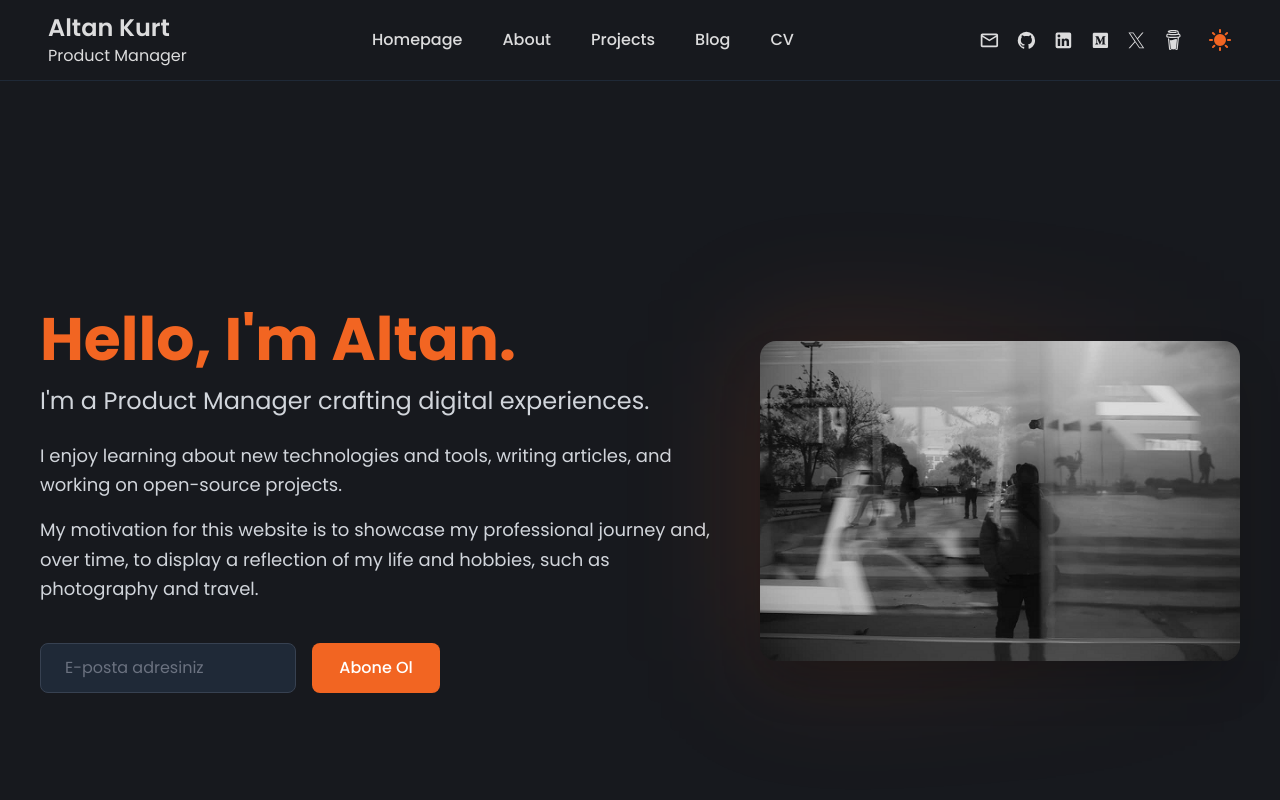
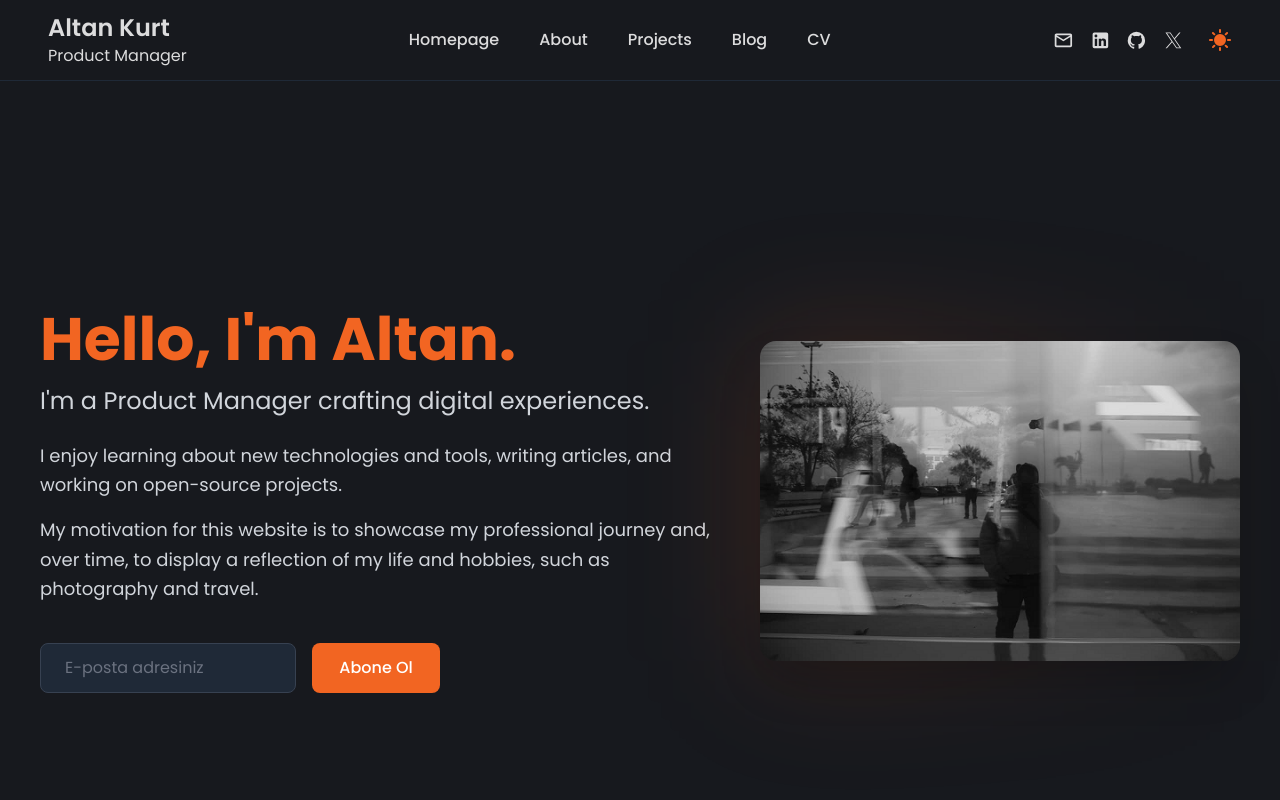
Before and after one commit to altankurt/altankurt.com, a Next.js app: page / in a window 1280 px wide. Shown: the top 800 px of the page. Built offline with nearby package versions, Linux system fonts and the light colour scheme.

Commit message:
redesign for header

```diff
--- a/src/components/Header.js
+++ b/src/components/Header.js
@@ -3,7 +3,7 @@ import { useRouter } from 'next/router'
 import ThemeSwitch from './ThemeSwitch'
 import { useState } from 'react'
 
-import { Email, Github, Linkedin, Medium, Twitter, Coffee } from '../assets/icons'
+import { Email, Github, Linkedin, Twitter } from '../assets/icons'
 
 export default function Header() {
   const router = useRouter()
@@ -17,12 +17,10 @@ export default function Header() {
           <div className="flex items-center gap-6">
             <Link href={'/'} className="flex items-center gap-4 group">
               <div>
-                <h1 className="logo-text text-[#171c24] dark:text-[#dcdcdd] group-hover:text-[#d85a1b] transition-colors duration-200">
+                <h1 className="logo-text text-[#171c24] dark:text-[#dcdcdd] transition-colors duration-200">
                   Altan Kurt
                 </h1>
-                <p className="text-body-small text-[#171c24] dark:text-[#dcdcdd]">
-                  Product Manager
-                </p>
+                <p className="header-pm-text">Product Manager</p>
               </div>
             </Link>
           </div>
@@ -93,7 +91,7 @@ export default function Header() {
               Blog
             </Link>
             <Link
-              href={'/Altan_Kurt_Resume.pdf'}
+              href={'/Altan_Kurt_Product_Manager.pdf'}
               rel="noopener noreferrer"
               target="_blank"
               className="nav-text text-[#171c24] dark:text-[#dcdcdd] hover:text-[#d85a1b] dark:hover:text-[#d85a1b] transition-colors duration-200"
@@ -107,12 +105,21 @@ export default function Header() {
             <div className="flex items-center gap-4">
               <a
                 aria-label="Email link"
-                href="mailto:hello@altankurt.dev"
+                href="mailto:hello@altankurt.com"
                 rel="noopener noreferrer"
                 target="_blank"
                 className="nav-text text-[#171c24] dark:text-[#dcdcdd] hover:text-[#d85a1b] dark:hover:text-[#d85a1b] transition-colors duration-200"
               >
                 <Email />
+              </a>
+              <a
+                aria-label="Linkedin profile link"
+                href="https://www.linkedin.com/in/altankurt/"
+                rel="noopener noreferrer"
+                target="_blank"
+                className="nav-text text-[#171c24] dark:text-[#dcdcdd] hover:text-[#d85a1b] dark:hover:text-[#d85a1b] transition-colors duration-200"
+              >
+                <Linkedin />
               </a>
               <a
                 aria-label="Github profile link"
@@ -124,24 +131,6 @@ export default function Header() {
                 <Github />
               </a>
               <a
-                aria-label="Linkedin profile link"
-                href="https://www.linkedin.com/in/altankurt/"
-                rel="noopener noreferrer"
-                target="_blank"
-                className="nav-text text-[#171c24] dark:text-[#dcdcdd] hover:text-[#d85a1b] dark:hover:text-[#d85a1b] transition-colors duration-200"
-              >
-                <Linkedin />
-              </a>
-              <a
-                aria-label="Medium profile link"
-                href="https://altankurt.medium.com/"
-                rel="noopener noreferrer"
-                target="_blank"
-                className="nav-text text-[#171c24] dark:text-[#dcdcdd] hover:text-[#d85a1b] dark:hover:text-[#d85a1b] transition-colors duration-200"
-              >
-                <Medium />
-              </a>
-              <a
                 aria-label="Twitter profile link"
                 href="https://twitter.com/aaltankurt"
                 rel="noopener noreferrer"
@@ -149,15 +138,6 @@ export default function Header() {
                 className="nav-text text-[#171c24] dark:text-[#dcdcdd] hover:text-[#d85a1b] dark:hover:text-[#d85a1b] transition-colors duration-200"
               >
                 <Twitter />
-              </a>
-              <a
-                aria-label="Buy me a coffee profile link"
-                href="https://www.buymeacoffee.com/altankurt"
-                rel="noopener noreferrer"
-                target="_blank"
-                className="nav-text text-[#171c24] dark:text-[#dcdcdd] hover:text-[#d85a1b] dark:hover:text-[#d85a1b] transition-colors duration-200"
-              >
-                <Coffee />
               </a>
             </div>
             <ThemeSwitch />
@@ -172,12 +152,10 @@ export default function Header() {
               <div className="flex items-center gap-6">
                 <Link href={'/'} className="flex items-center gap-4 group">
                   <div>
-                    <h1 className="logo-text text-[#171c24] dark:text-[#dcdcdd] group-hover:text-[#d85a1b] transition-colors duration-200">
+                    <h1 className="logo-text text-[#171c24] dark:text-[#dcdcdd] transition-colors duration-200">
                       Altan Kurt
                     </h1>
-                    <p className="text-body-small text-[#171c24] dark:text-[#dcdcdd]">
-                      Product Manager
-                    </p>
+                    <p className="header-pm-text">Product Manager</p>
                   </div>
                 </Link>
               </div>
@@ -251,7 +229,7 @@ export default function Header() {
                     Blog
                   </Link>
                   <Link
-                    href={'/Altan_Kurt_Resume.pdf'}
+                    href={'/Altan_Kurt_Product_Manager.pdf'}
                     rel="noopener noreferrer"
                     target="_blank"
                     className="nav-text text-[#171c24] dark:text-[#dcdcdd] hover:text-[#d85a1b] dark:hover:text-[#d85a1b] transition-colors duration-200"
@@ -267,12 +245,21 @@ export default function Header() {
                 <div className="flex items-center gap-4">
                   <a
                     aria-label="Email link"
-                    href="mailto:hello@altankurt.dev"
+                    href="mailto:hello@altankurt.com"
                     rel="noopener noreferrer"
                     target="_blank"
                     className="nav-text text-[#171c24] dark:text-[#dcdcdd] hover:text-[#d85a1b] dark:hover:text-[#d85a1b] transition-colors duration-200"
                   >
                     <Email />
+                  </a>
+                  <a
+                    aria-label="Linkedin profile link"
+                    href="https://www.linkedin.com/in/altankurt/"
+                    rel="noopener noreferrer"
+                    target="_blank"
+                    className="nav-text text-[#171c24] dark:text-[#dcdcdd] hover:text-[#d85a1b] dark:hover:text-[#d85a1b] transition-colors duration-200"
+                  >
+                    <Linkedin />
                   </a>
                   <a
                     aria-label="Github profile link"
@@ -284,24 +271,6 @@ export default function Header() {
                     <Github />
                   </a>
                   <a
-                    aria-label="Linkedin profile link"
-                    href="https://www.linkedin.com/in/altankurt/"
-                    rel="noopener noreferrer"
-                    target="_blank"
-                    className="nav-text text-[#171c24] dark:text-[#dcdcdd] hover:text-[#d85a1b] dark:hover:text-[#d85a1b] transition-colors duration-200"
-                  >
-                    <Linkedin />
-                  </a>
-                  <a
-                    aria-label="Medium profile link"
-                    href="https://altankurt.medium.com/"
-                    rel="noopener noreferrer"
-                    target="_blank"
-                    className="nav-text text-[#171c24] dark:text-[#dcdcdd] hover:text-[#d85a1b] dark:hover:text-[#d85a1b] transition-colors duration-200"
-                  >
-                    <Medium />
-                  </a>
-                  <a
                     aria-label="Twitter profile link"
                     href="https://twitter.com/aaltankurt"
                     rel="noopener noreferrer"
@@ -309,15 +278,6 @@ export default function Header() {
                     className="nav-text text-[#171c24] dark:text-[#dcdcdd] hover:text-[#d85a1b] dark:hover:text-[#d85a1b] transition-colors duration-200"
                   >
                     <Twitter />
-                  </a>
-                  <a
-                    aria-label="Buy me a coffee profile link"
-                    href="https://www.buymeacoffee.com/altankurt"
-                    rel="noopener noreferrer"
-                    target="_blank"
-                    className="nav-text text-[#171c24] dark:text-[#dcdcdd] hover:text-[#d85a1b] dark:hover:text-[#d85a1b] transition-colors duration-200"
-                  >
-                    <Coffee />
                   </a>
                 </div>
                 <ThemeSwitch />
```
